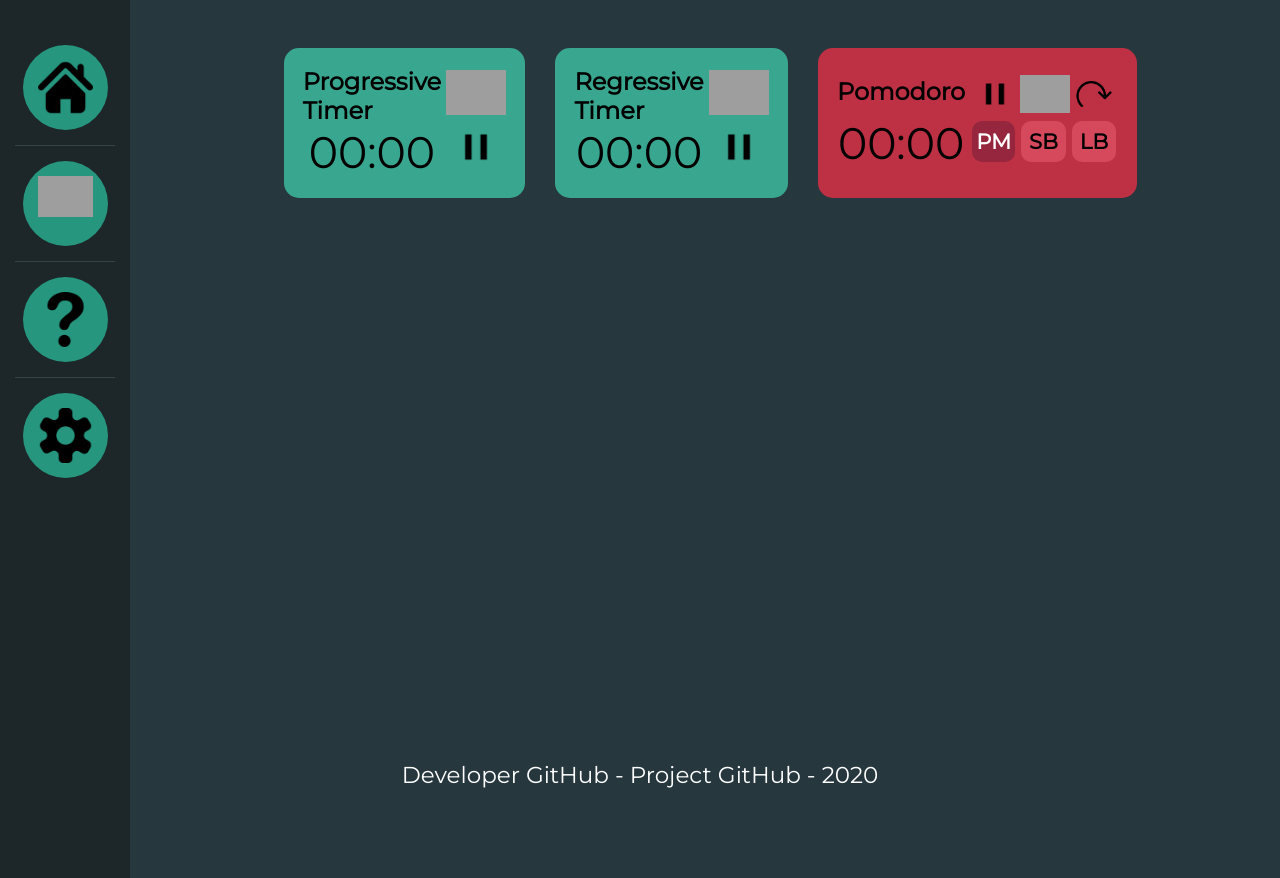
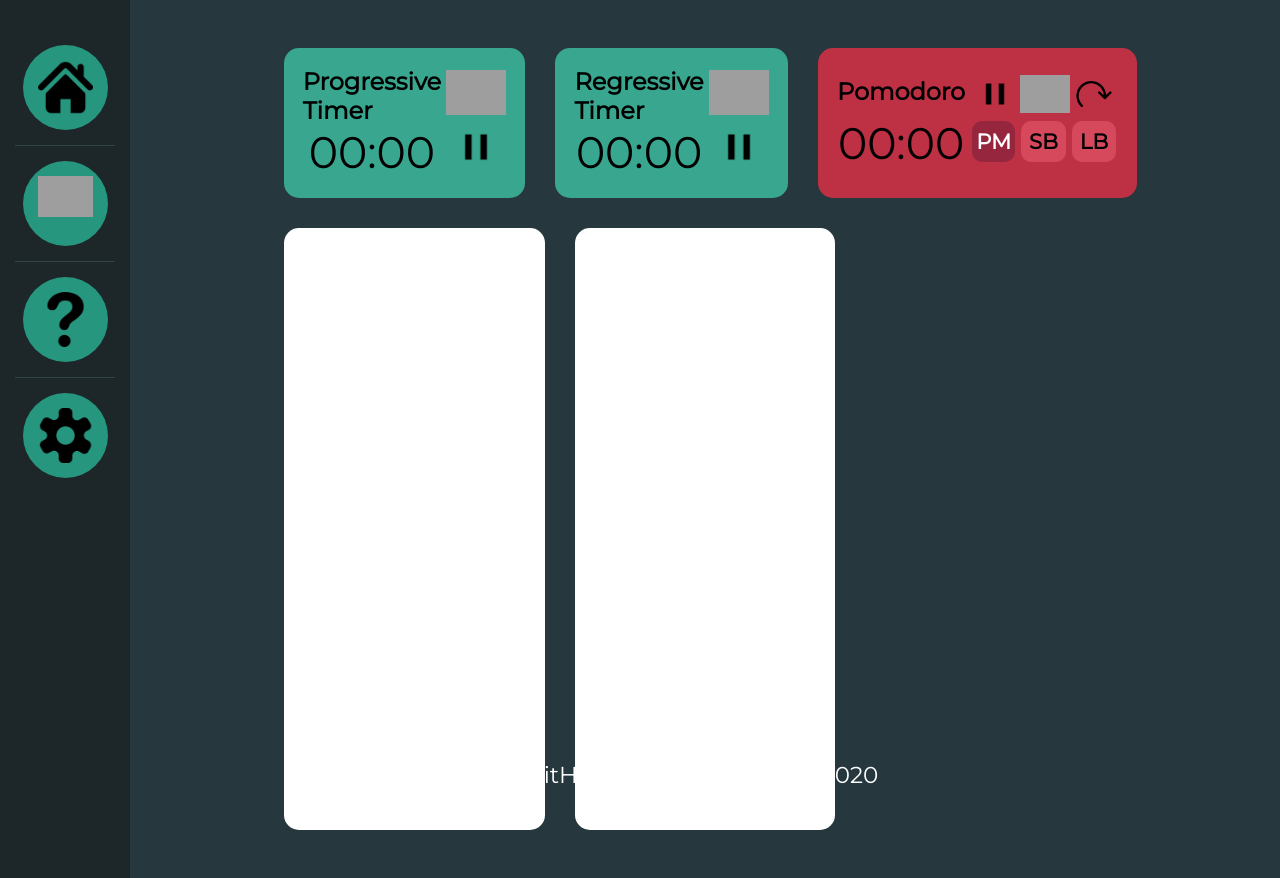
Before and after one commit to joaomoschetta/personal-extra-utilities, a Vue app: page /#/ in a window 1280 px wide. Built offline with nearby package versions, Linux system fonts and the light colour scheme; grey boxes are pictures that could not be loaded.

Commit message:
Notepads add to home

```diff
--- a/src/components/home/MainContent.vue
+++ b/src/components/home/MainContent.vue
@@ -7,7 +7,8 @@
     </div>
 
     <div class="note-pads">
-
+      <NotePad />
+      <NotePad />
     </div>
 
     <div class="utils">
@@ -20,12 +21,14 @@
 import ProgressiveTimer from './Timers/Progressive';
 import RegressiveTimer from './Timers/Regressive';
 import PomodoroTimer from './Timers/Pomodoro';
+import NotePad from './Notes';
 
 export default {
     components: {
       ProgressiveTimer,
       RegressiveTimer,
       PomodoroTimer,
+      NotePad,
     },
 }
 </script>
@@ -67,6 +70,11 @@
 
     .note-pads {
       grid-area: note;
+      display: flex;
+
+      *:first-child {
+        margin-right: 30px;
+      }
     }
 
     .utils {
--- /dev/null
+++ b/src/components/home/Notes.vue
@@ -0,0 +1,34 @@
+<template>
+  <textarea type="text" />
+</template>
+
+<style scoped lang="scss">
+  textarea {
+    width: 100%;
+    height: 100%;
+    border-radius: 15px;
+    padding: 15px;
+
+    resize: none;
+
+    // hide selected border
+    &:focus, input:focus{
+      outline: 0;
+    }
+
+    // scroll bar style
+    &::-webkit-scrollbar {
+      width: 10px;
+      height: 6px;
+    }
+
+    &::-webkit-scrollbar-thumb {
+      background: #2b6c42;
+      border: 0px none #ffffff;
+    }
+    &::-webkit-scrollbar-track {
+      background: #9a9a9a;
+      border: 21px none #ffffff;
+    }
+  }
+</style>
```
Also changed, not shown: src/components/home/NotePad.vue (deleted).
